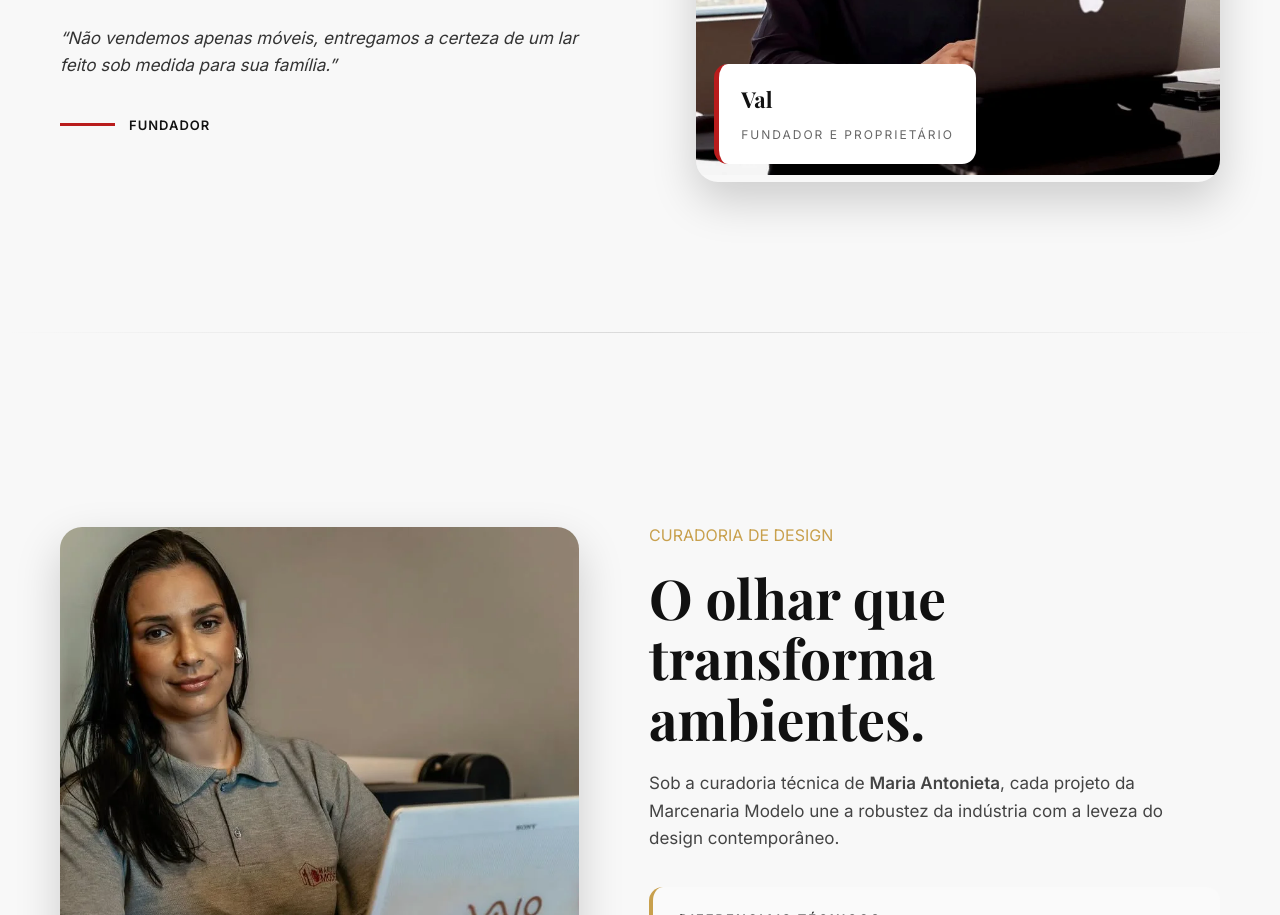
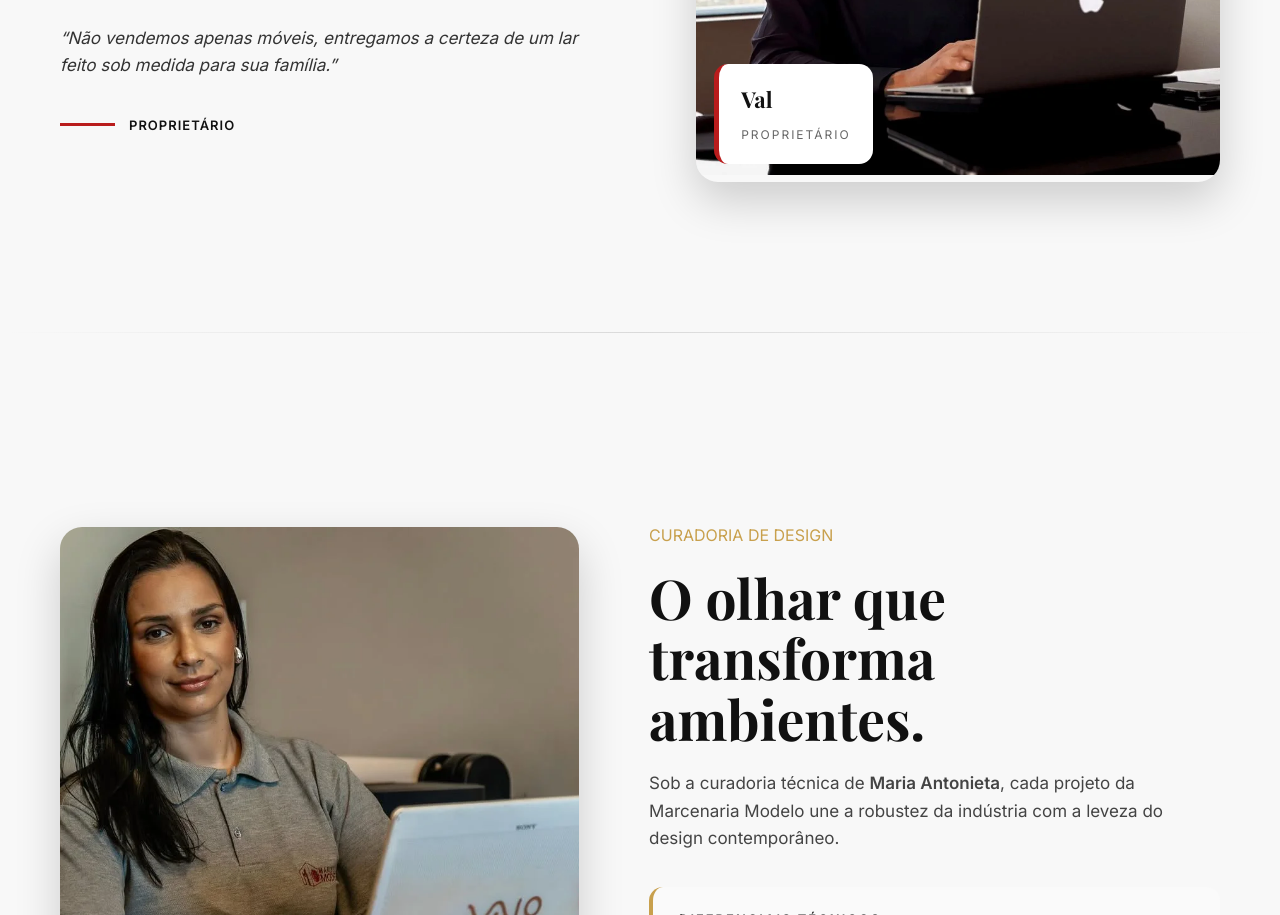
Before and after one commit to ANDREFREITAS-DEV/marcenaria-modelo, a website: page index.html in a window 1280 px wide. Shown: the part 3072-3987 px from the top of the page. Drawn offline with nearby package versions, Linux system fonts and the light colour scheme.

Commit message:
Add files via upload

```diff
--- a/index.html
+++ b/index.html
@@ -137,7 +137,7 @@
 
           <div class="signature">
             <div class="line"></div>
-            <span>FUNDADOR</span>
+            <span>PROPRIETÁRIO</span>
           </div>
         </div>
 
@@ -146,7 +146,7 @@
 
           <div class="founder-label">
             <h3>Val</h3>
-            <span>Fundador e Proprietário</span>
+            <span>Proprietário</span>
           </div>
         </div>
 
```
